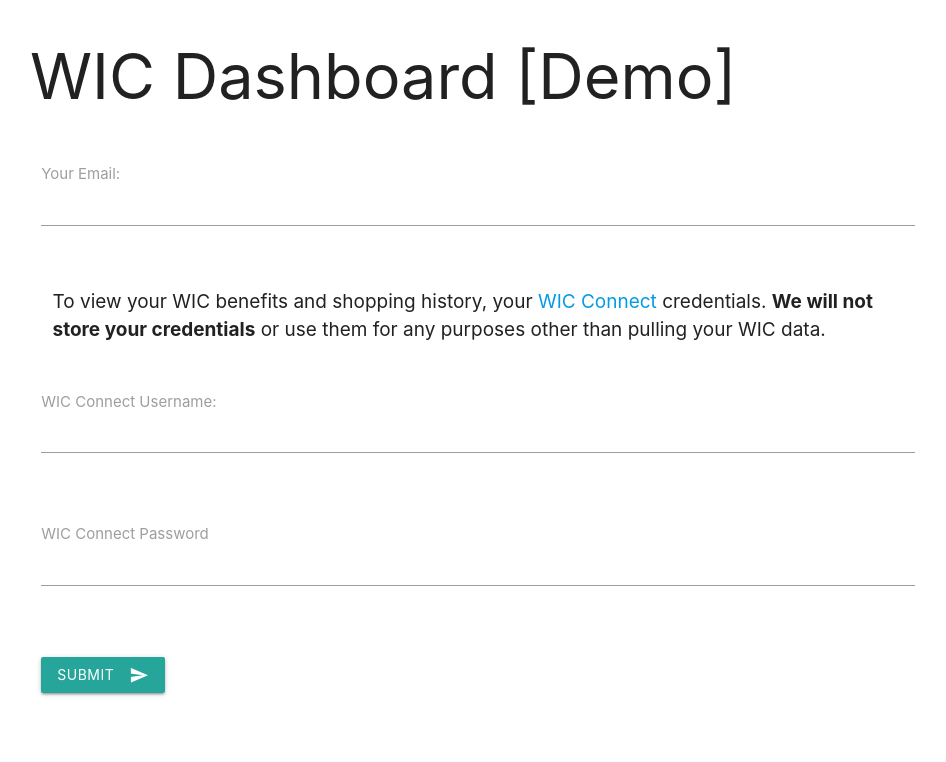
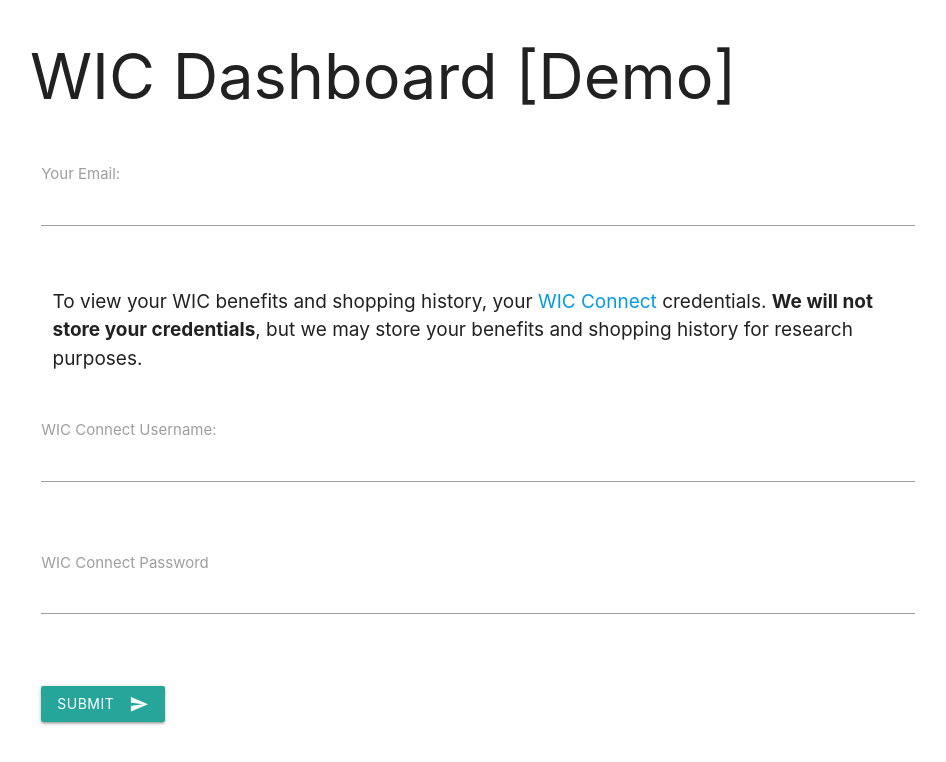
Before and after one commit to rye-welz-geselowitz/wic-connect-scraper, a Flask app: page / in a window 1280 px wide. Shown: the top 762 px of the page, without its empty margins (162-1108 px from the left). Run offline with Flask 3, Linux system fonts and the light colour scheme.

Commit message:
clarify data storage policy

```diff
--- a/templates/index.html
+++ b/templates/index.html
@@ -39,7 +39,7 @@ crossorigin="anonymous"></script>
             <div class="col s12">
                 <p>
                     To view your WIC benefits and shopping history, your <a href='https://www.wicconnect.com/wicconnectclient/siteLogonClient.recip?state=NEW%20YORK%20WIC&stateAgencyId=1' target="_blank">WIC Connect</a> credentials.
-                    <b>We will not store your credentials</b> or use them for any purposes other than pulling your WIC data.
+                    <b>We will not store your credentials</b>, but we may store your benefits and shopping history for research purposes.
                 </p>
             </div>
             <div class="row">
```
